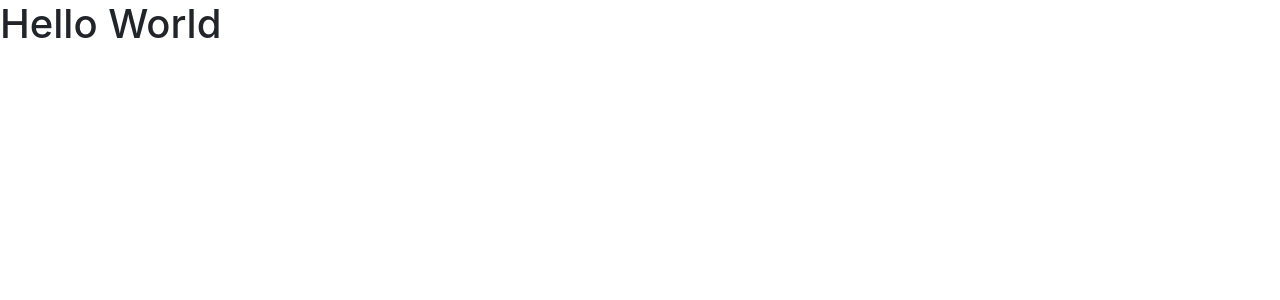
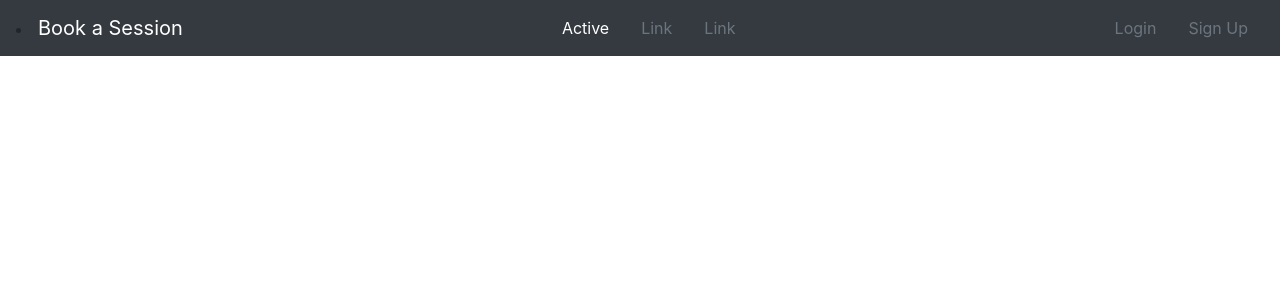
Before and after one commit to DanielMitiku/book-a-counseling-session-frontend, a React (Create React App) app: page / in a window 1280 px wide. Shown: the top 300 px of the page. Built offline with nearby package versions, Linux system fonts and the light colour scheme.

Commit message:
added Navbar component

```diff
--- a/src/components/App.js
+++ b/src/components/App.js
@@ -1,9 +1,10 @@
 import React from 'react';
+import NavBar from './NavBar';
 
 function App() {
   return (
     <div>
-      <h1>Hello World</h1>
+      <NavBar />
     </div>
   );
 }
--- /dev/null
+++ b/src/components/NavBar.js
@@ -0,0 +1,33 @@
+import React from 'react';
+
+const NavBar = () => {
+  return (
+    <nav className="navbar fixed-top navbar-dark bg-dark">
+      <li className="nav-item">
+        <a className="navbar-brand" href="#">Book a Session</a>
+      </li>
+      <ul className="nav justify-content-center">
+        <li className="nav-item">
+          <a className="nav-link text-white" href="#">Active</a>
+        </li>
+        <li className="nav-item">
+          <a className="nav-link text-secondary" href="#">Link</a>
+        </li>
+        <li className="nav-item">
+          <a className="nav-link text-secondary" href="#">Link</a>
+        </li>
+      </ul>
+      <ul className="nav">
+        <li className="nav-item align-right">
+          <a className="nav-link text-secondary" href="#">Login</a>
+        </li>
+        <li className="nav-item align-right">
+          <a className="nav-link text-secondary" href="#">Sign Up</a>
+        </li>
+      </ul>
+    </nav>
+
+  )
+};
+
+export default NavBar;
```
